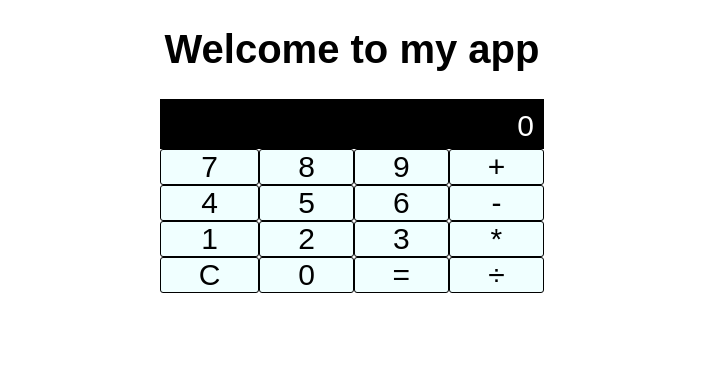
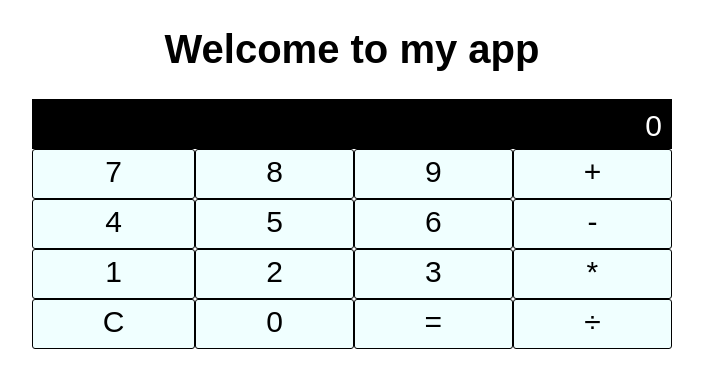
Before and after one commit to LorreaLadao/React-my-calculator, a React (Create React App) app: page / in a window 1280 px wide. Shown: the top 388 px of the page, without its empty margins (288-991 px from the left). Built offline with nearby package versions, Linux system fonts and the light colour scheme.

Commit message:
Update App.css

```diff
--- a/src/App.css
+++ b/src/App.css
@@ -13,7 +13,7 @@ grid-template-areas:
 'four five six minus'
 'one two three times'
 'clear zero equals divide';
-width: 30%;
+width: 50%;
 text-align: center;
 font-size: 30px;
 }
@@ -26,6 +26,8 @@ font-size: 40px;
 border: 1px solid black;
 border-radius: 3px;
 background-color: azure;
+padding: 5px;
+height: 50px;
 }
 
 
```
